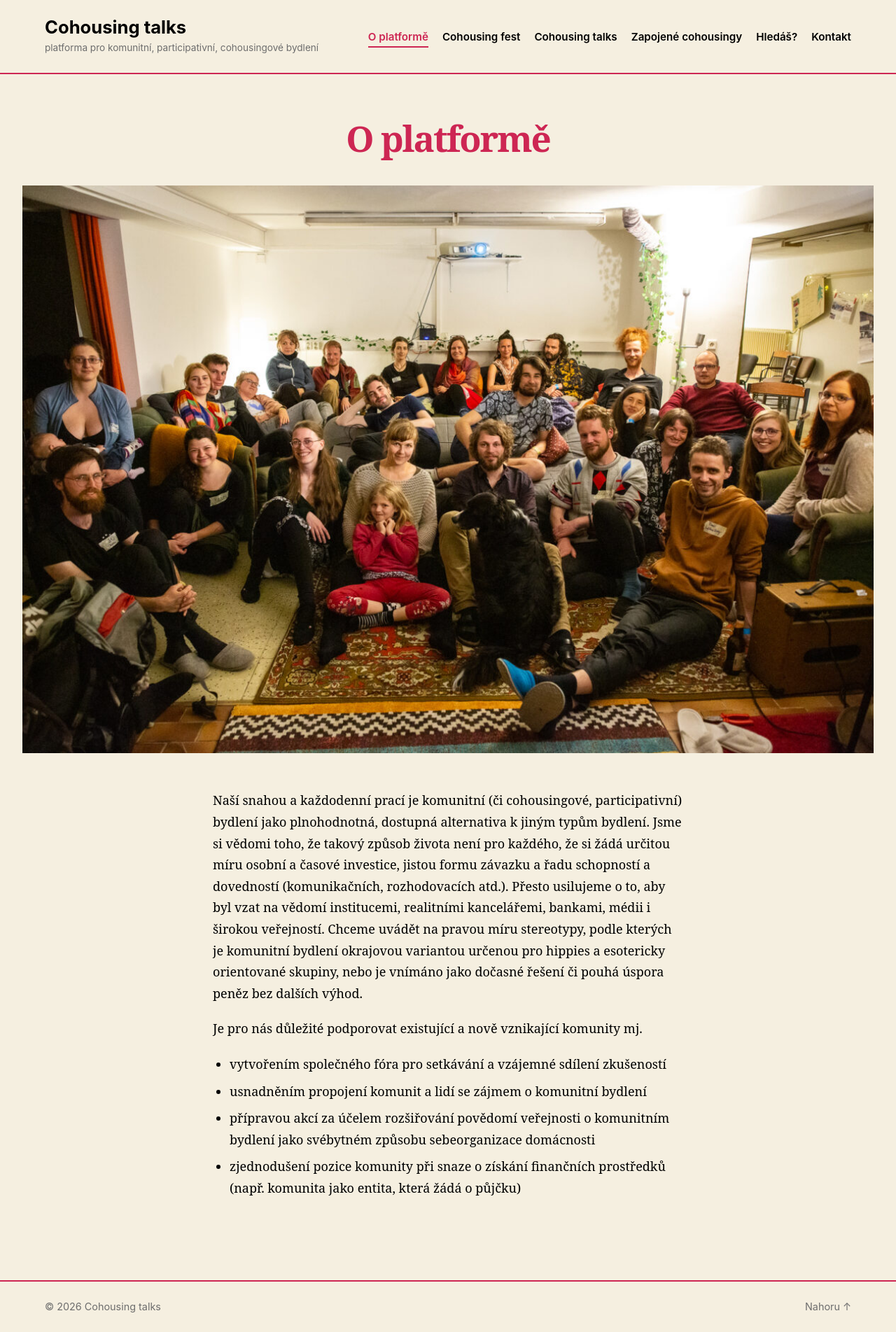
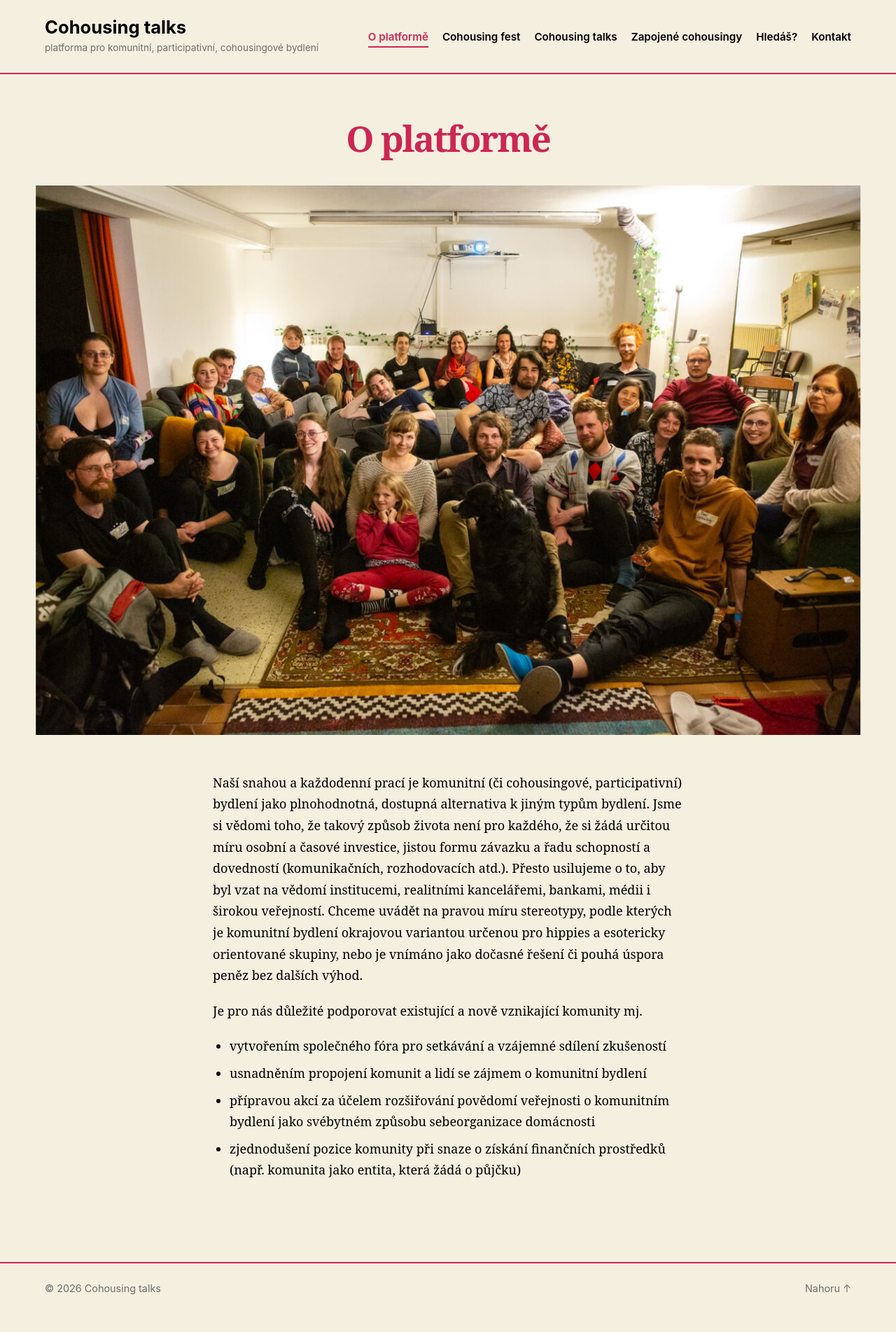
Before and after one commit to kubantjan/cohousingtalks, a Jekyll site: the page built from pages/o-platforme.md, in a window 1280 px wide. Shown: the whole page at 70% size. Built offline with Jekyll 4.4.1, drawn with Linux system fonts in a browser that asks for light colours; after the commit the page ends 1877 px from its top, so only the background shows below that.

Commit message:
Set featured image to 92vw
https://claude.ai/code/session_014N2ozhTqKje1akWvWuBuhU

```diff
--- a/assets/css/style.css
+++ b/assets/css/style.css
@@ -293,7 +293,7 @@ div.community-card .no-page {
 }
 
 .page-content img.featured-image {
-  width: 95vw;
+  width: 92vw;
   max-width: none;
   margin-left: 50%;
   transform: translateX(-50%);
```
